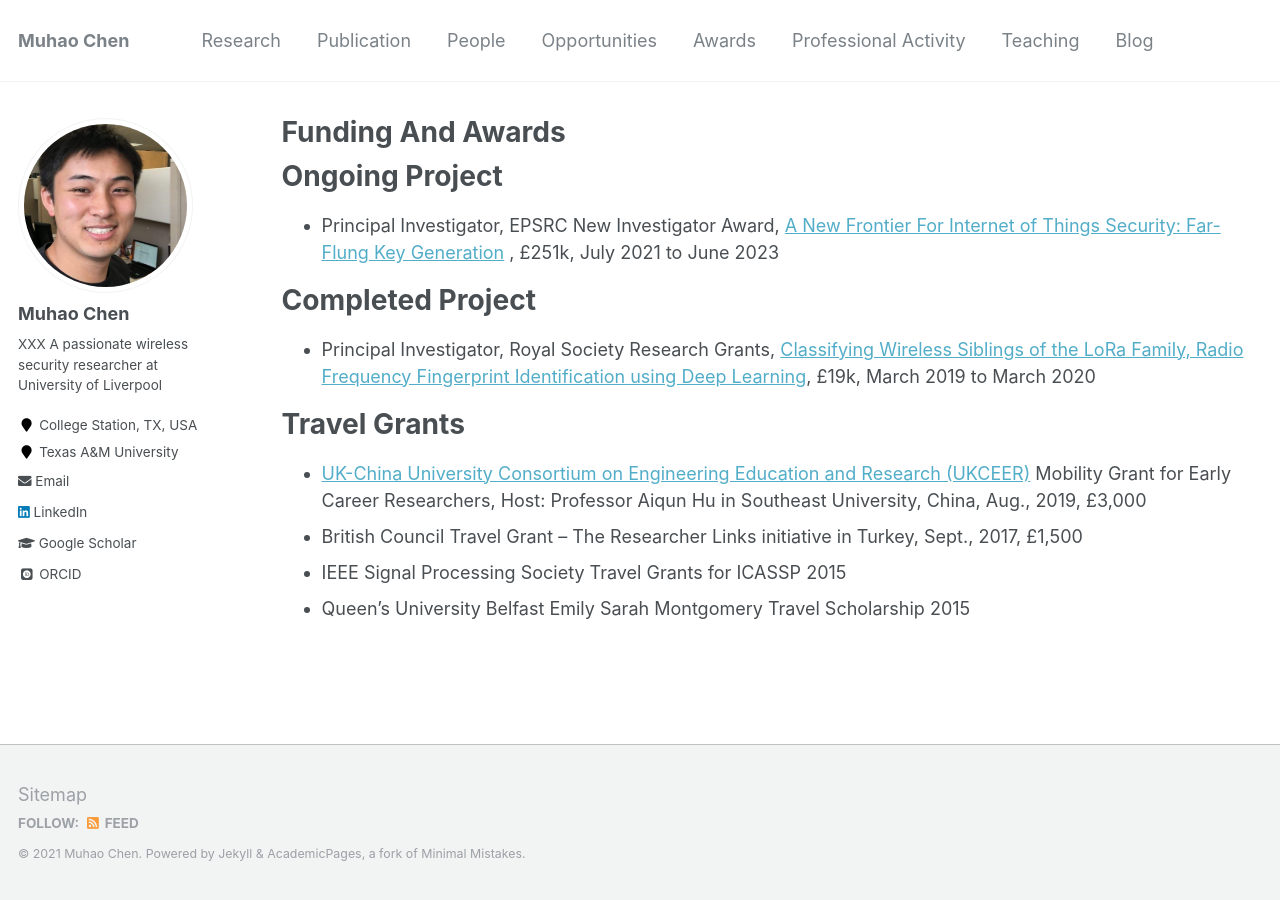
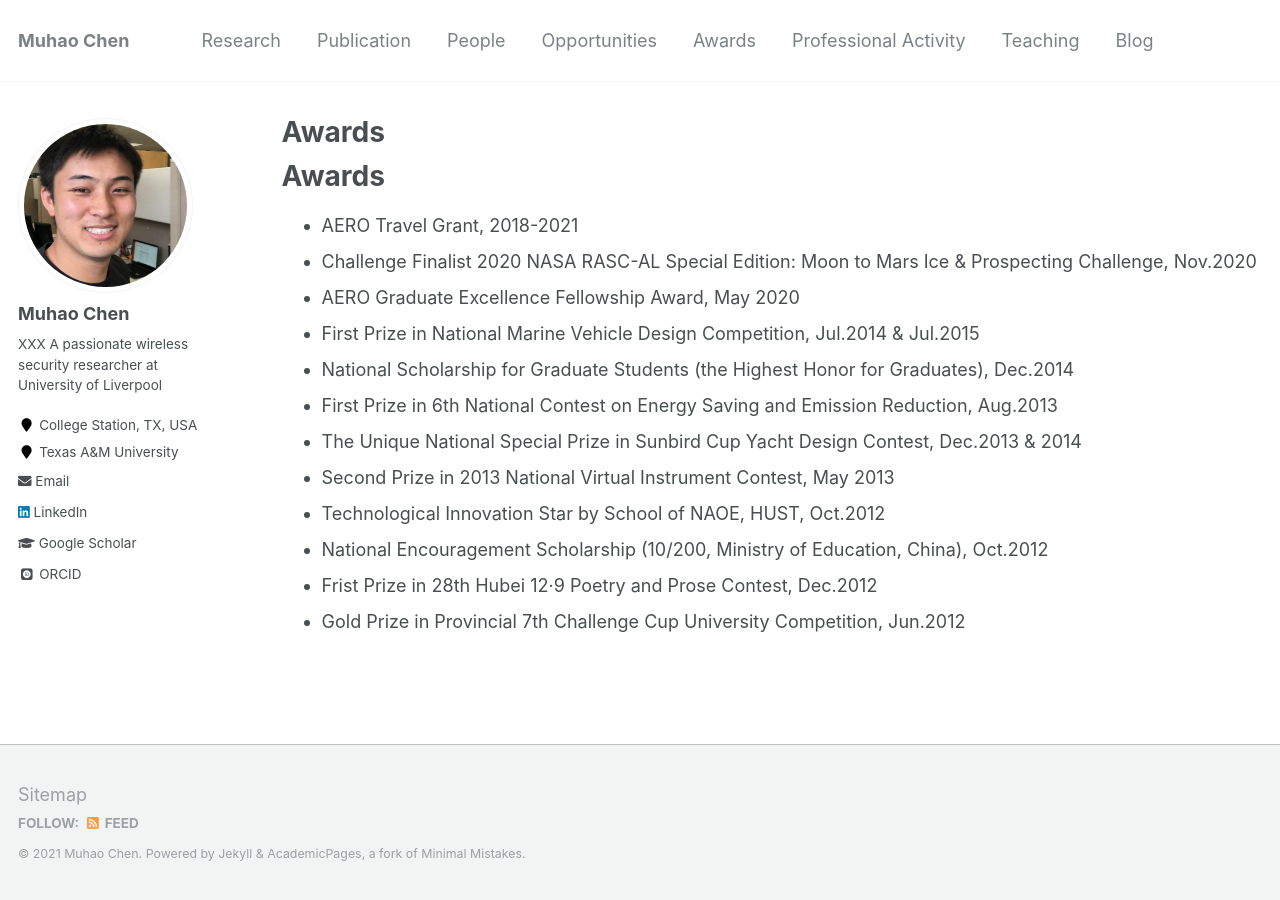
Before and after one commit to Muhao-Chen/muhao-chen.github.io, a Jekyll site: the page built from _pages/funding-and-awards.md, in a window 1280 px wide. Built offline with Jekyll 4.4.1, drawn with Linux system fonts in a browser that asks for light colours; some web fonts are replaced.

Commit message:
Update funding-and-awards.md

```diff
--- a/_pages/funding-and-awards.md
+++ b/_pages/funding-and-awards.md
@@ -1,18 +1,20 @@
 ---
 layout: archive
-title: "Funding And Awards"
-permalink: /funding-and-awards/
+title: "Awards"
+permalink: /awards/
 author_profile: true
 ---
-# Ongoing Project
-* Principal Investigator, EPSRC New Investigator Award, [A New Frontier For Internet of Things Security: Far-Flung Key Generation](/project-epsrc-nia-keygen/) , £251k, July 2021 to June 2023
 
-
-# Completed Project
-* Principal Investigator, Royal Society Research Grants, [Classifying Wireless Siblings of the LoRa Family, Radio Frequency Fingerprint Identification using Deep Learning](/project-rffi-lora/), £19k, March 2019 to March 2020
-
-# Travel Grants
-* [UK-China University Consortium on Engineering Education and Research (UKCEER)](http://www.ukchinaengineering.com/){:target="_blank"} Mobility Grant for Early Career Researchers, Host: Professor Aiqun Hu in Southeast University, China, Aug., 2019, £3,000
-* British Council Travel Grant – The Researcher Links initiative in Turkey, Sept., 2017, £1,500
-* IEEE Signal Processing Society Travel Grants for ICASSP 2015
-* Queen’s University Belfast Emily Sarah Montgomery Travel Scholarship 2015
+# Awards
+* AERO Travel Grant, 2018-2021
+* Challenge Finalist 2020 NASA RASC-AL Special Edition: Moon to Mars Ice & Prospecting Challenge, Nov.2020
+* AERO Graduate Excellence Fellowship Award, May 2020
+* First Prize in National Marine Vehicle Design Competition, Jul.2014 & Jul.2015
+* National Scholarship for Graduate Students (the Highest Honor for Graduates), Dec.2014
+* First Prize in 6th National Contest on Energy Saving and Emission Reduction, Aug.2013
+* The Unique National Special Prize in Sunbird Cup Yacht Design Contest, Dec.2013 & 2014
+* Second Prize in 2013 National Virtual Instrument Contest, May 2013
+* Technological Innovation Star by School of NAOE, HUST, Oct.2012
+* National Encouragement Scholarship (10/200, Ministry of Education, China), Oct.2012
+* Frist Prize in 28th Hubei 12·9 Poetry and Prose Contest, Dec.2012
+* Gold Prize in Provincial 7th Challenge Cup University Competition, Jun.2012
```
